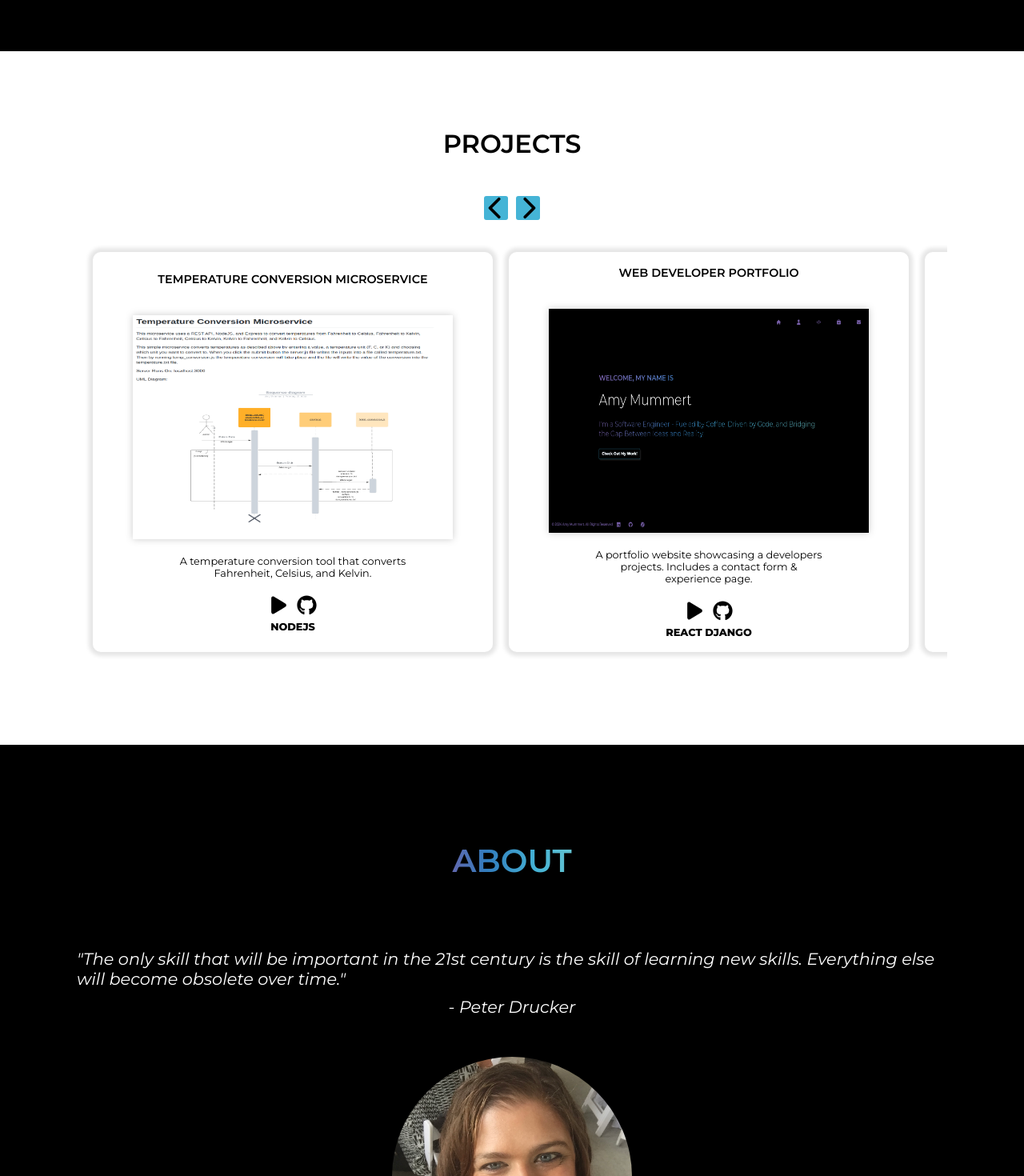
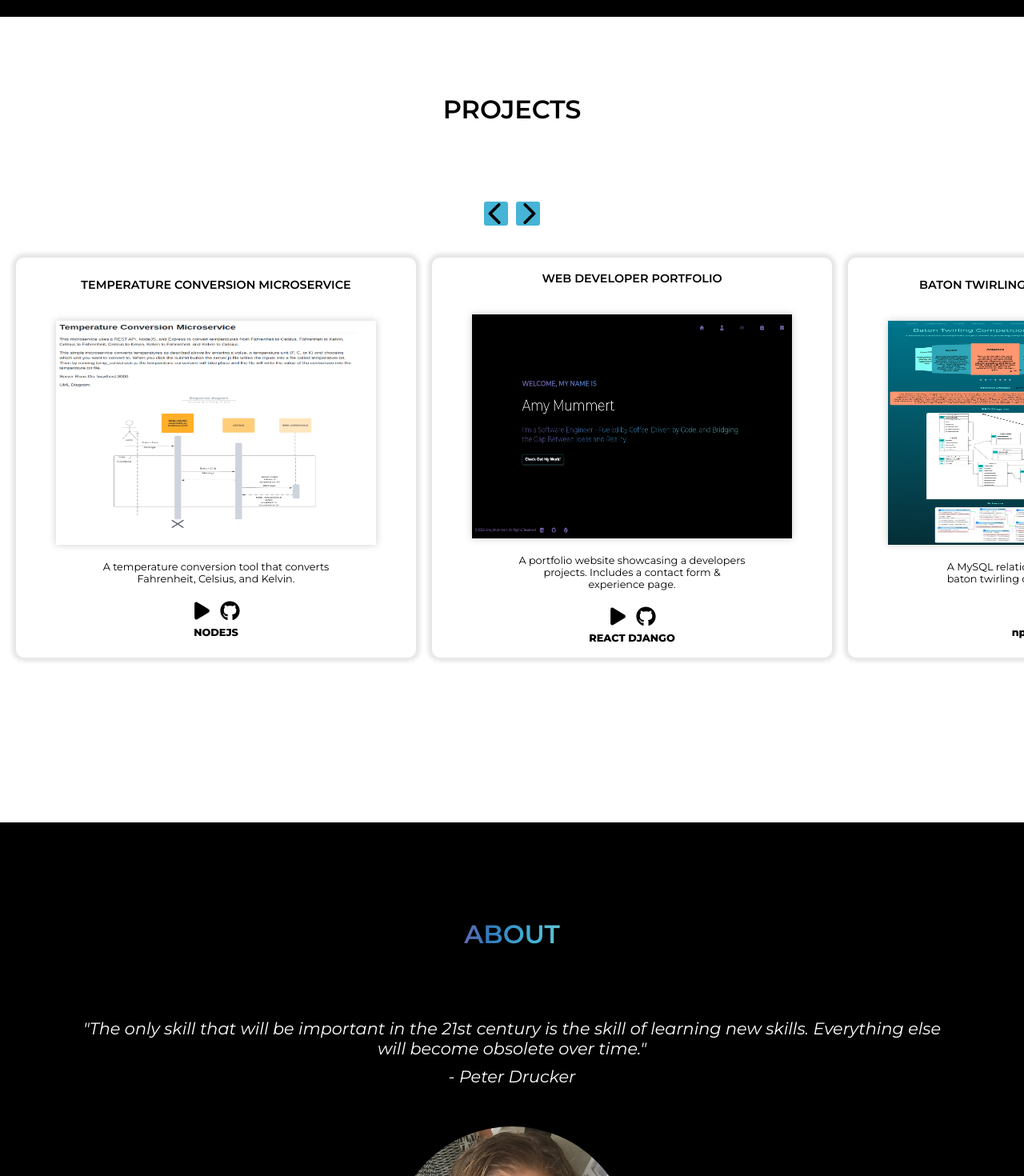
Before and after one commit to ARMummert/Software-Engineer-Portfolio, a Next.js app in the folder Frontend/mummertportfolio/: page / in a window 1280 px wide. Shown: the part 860-2330 px from the top of the page at 80% size. Built offline with nearby package versions, Linux system fonts and the light colour scheme; no server answers.

Commit message:
UI updates for mobile

```diff
--- a/Frontend/mummertportfolio/src/app/ContactForm.module.css
+++ b/Frontend/mummertportfolio/src/app/ContactForm.module.css
@@ -68,14 +68,15 @@
 }
 
 .contact {
-    display: flex;
-    justify-content: center;
-    text-transform: none;
-    font-size: 1.2rem;
-    margin: 10px;
-    width: 100%;
-    word-wrap: break-word;
-    overflow-wrap: break-word;
+  display: flex;
+  flex-direction: row;
+  justify-content: center;
+  align-items: center;
+  text-transform: none;
+  font-size: 1.2rem;
+  margin: 10px;
+  width: 80%;
+  overflow: break-word;
 }
 
 .name {
--- a/Frontend/mummertportfolio/src/app/ContactForm.tsx
+++ b/Frontend/mummertportfolio/src/app/ContactForm.tsx
@@ -34,7 +34,6 @@ const ContactForm = () => {
 
   const handleSubmit = async (e: React.FormEvent<HTMLFormElement>) => {
     e.preventDefault();
-    // Validation function to check if all fields are filled
     const isFormValid = () => {
     return Object.values(formData).every(field => field.trim() !== '');
     };
@@ -98,7 +97,7 @@ const Form = ({ handleSubmit, handleChange, formData, errors }: FormProps) => (
         <div>
         <FontAwesomeIcon icon={faEnvelope} style={{ color: '#45B4D6', height: 100, width: 100, marginRight: '10px'}} />
         </div>
-        <p className={styles.contact}>Feel free to contact me with any questions or comments!</p>
+        <p className={styles.contact}>Send me a message!</p>
         <label className={styles.name}>
             <input type="text" name="name" placeholder="Name" value={formData.name} onChange={handleChange} />
         </label>
--- a/Frontend/mummertportfolio/src/app/Footer.tsx
+++ b/Frontend/mummertportfolio/src/app/Footer.tsx
@@ -2,7 +2,6 @@
 import "./globals.css";
 import "./page.module.css";
 import { FontAwesomeIcon } from '@fortawesome/react-fontawesome';
-import { faLinkedin, faGithub } from '@fortawesome/free-brands-svg-icons';
 import React, { ReactNode, useEffect, useState } from 'react';
 import { faArrowUp } from "@fortawesome/free-solid-svg-icons";
 import styles from './page.module.css';
@@ -31,8 +30,6 @@ const Footer = ({ children }: { children: ReactNode }) => {
     return (
       <>
         <footer className={styles.footer}>
-
-
           <button
           onClick={scrollTop}
           style={{
@@ -56,7 +53,6 @@ const Footer = ({ children }: { children: ReactNode }) => {
           © 2024 Amy Mummert. All Rights Reserved.
         </p>
         </footer>
-
       </>
     );
   };
--- a/Frontend/mummertportfolio/src/app/globals.css
+++ b/Frontend/mummertportfolio/src/app/globals.css
@@ -133,6 +133,7 @@ nav {
   height: 8vh;
   padding: 1rem 2rem;
   background-color: black;
+  font-weight: 500;
   font-size: 16px;
   text-transform: uppercase;
   font-family: 'Montserrat', sans-serif;
--- a/Frontend/mummertportfolio/src/app/page.module.css
+++ b/Frontend/mummertportfolio/src/app/page.module.css
@@ -10,8 +10,8 @@
     background-color: black;
     padding: 6rem;
     min-height: 100vh;
-    max-width: 100%; /* Constrain width to fit within the viewport */
-    width: 100vw; /* Viewport width */
+    max-width: 100%;
+    width: 100vw;
   }
 
   .description {
@@ -115,6 +115,7 @@
   .logo {
     position: relative;
   }
+
   /* Enable hover only on non-touch devices */
   @media (hover: hover) and (pointer: fine) {
     .card:hover {
@@ -249,8 +250,8 @@
     justify-content: center;
     align-items: center;
     position: absolute;
-    top: 45%; /* Center vertically */
-    left: 50%; /* Center horizontally */
+    top: 45%;
+    left: 50%;
     transform: translate(-50%, -50%);
     font-size: 2rem;
     text-align: center;
@@ -269,12 +270,12 @@
     flex-direction: row;
     justify-content: center;
     align-items: center;
-    font-size: 2.0rem;
+    width: 100vw;
+    font-size: 1.8rem;
     font-family: 'Montserrat', sans-serif;
     text-align: center;
     margin-top: 400px;
     color: white;
-
   }
 
 
@@ -393,6 +394,17 @@
     display: inline-block;
   }
 
+  .projectsSection {
+    display: flex;
+    flex-direction: column;
+    justify-content: center;
+    align-items: center;
+    margin-top: -40px;
+    background-color: white;
+    min-height: 100vh;
+    font-family: 'Montserrat', sans-serif;
+  }
+
   .projects {
     width: 100vw;
     padding: 6rem;
@@ -435,7 +447,7 @@
   }
 
   .aboutHeader {
-    font-size: 2.5rem;
+    font-size: 2.0rem;
     text-transform: uppercase;
     margin-top:100px;
     padding: 20px;
@@ -459,7 +471,7 @@
     font-size: 1.3rem;
     text-align: center;
     color: white;
-    width: 50%;
+    width: 100%;
   }
 
   .contact {
@@ -481,7 +493,7 @@
   .contactHeader {
     display: flex;
     flex-direction: row;
-    font-size: 2.5rem;
+    font-size: 2.0rem;
     text-transform: uppercase;
     font-family: 'Montserrat', sans-serif;
     justify-content: center;
@@ -501,10 +513,15 @@
 
   .projectContainer {
     display: flex;
+    background-color: transparent;
+    width: 100vw;
     white-space: nowrap;
     overflow-x: scroll; /* Allow horizontal scrolling */
     scrollbar-width: none; /* For Firefox */
     -ms-overflow-style: none; /* For Internet Explorer and Edge */
+    padding: 0;
+    margin: 0;
+    border: none;
   }
 
   .projectContainer::-webkit-scrollbar {
@@ -545,11 +562,11 @@
     margin-top: 20px;
     width: 400px;
     height: 280px;
-    transition: transform 0.3s ease-in-out; /* Add transition for smooth zoom */
+    transition: transform 0.3s ease-in-out;
   }
 
   .singleproject img:hover {
-    transform: scale(1.2); /* Zoom in on hover */
+    transform: scale(1.2);
   }
 
   .img {
@@ -702,8 +719,8 @@
 
   .techList {
     display: grid;
-    grid-template-columns: repeat(4, 1fr);
-    column-gap: 40px;
+    grid-template-columns: repeat(2, 1fr);
+    column-gap: 20px;
     font-size: 1.0rem;
     margin-top: 20px;
     margin-left: 35px;
@@ -712,10 +729,13 @@
 
   .quote {
     display: flex;
+    flex-direction: column;
     justify-content: center;
     align-items: center;
+    text-align: center;
     font-size: 1.3rem;
     margin-top: 50px;
+    width: 100%;
     color: white;
     font-style: italic;
   }
--- a/Frontend/mummertportfolio/src/app/page.tsx
+++ b/Frontend/mummertportfolio/src/app/page.tsx
@@ -5,10 +5,6 @@ import ContactForm from "./ContactForm";
 import styles from "./page.module.css";
 import Image from "next/image";
 import ProjectComponent from "./projects";
-import ChessBoard from "./ChessBoard";
-import RPS from "./RockPaperScissors";
-import Footer from "./Footer";
-
 
 export default function Home() {
   return (
--- a/Frontend/mummertportfolio/src/app/projects.tsx
+++ b/Frontend/mummertportfolio/src/app/projects.tsx
@@ -27,23 +27,8 @@ const formatUrl = (url: string) => {
 
 
 const ProjectComponent: React.FC = () => {
-  const [projects, setProjects] = useState<Project[]>([]);
   const [sampleProjects, setSampleProjects] = useState<Project[]>([]);
   const scrollContainerRef = useRef<HTMLDivElement>(null);
-
-  useEffect(() => {
-    const fetchProjects = async () => {
-      try {
-        const response = await fetch('http://localhost:3001/api/projects');
-        const data: Project[] = await response.json();
-        setProjects(data);
-      } catch (error) {
-        console.error('Error fetching projects:', error);
-      }
-    };
-
-    fetchProjects();
-  }, []);
 
   useEffect(() => {
     // Project Data
```
